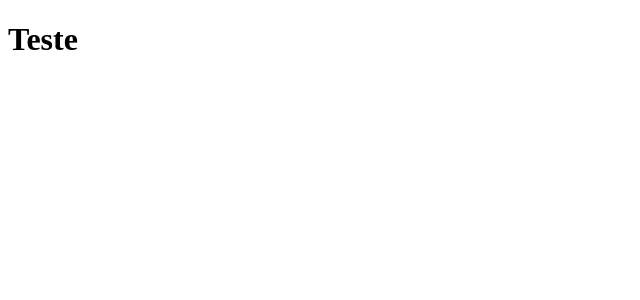
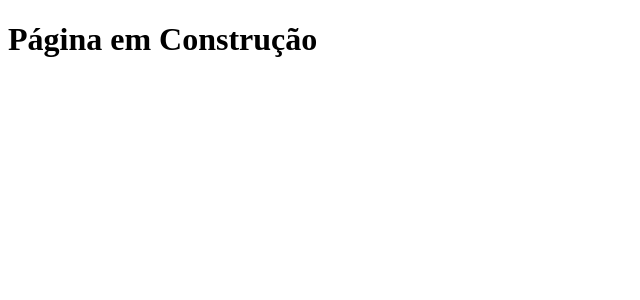
Before and after one commit to cassioaugusto01/clone-tabnews, a Next.js app: page / in a window 1280 px wide. Shown: the top 300 px of the page, without its empty margins (0-640 px from the left). Built offline with nearby package versions, Linux system fonts and the light colour scheme.

Commit message:
Issue 1 concluida - Disponibilizar página em construção

```diff
--- a/pages/index.js
+++ b/pages/index.js
@@ -1,5 +1,5 @@
 function Home() {
-    return <h1>Teste</h1>
+    return <h1>Página em Construção</h1>
 }
 
 export default Home;
```
